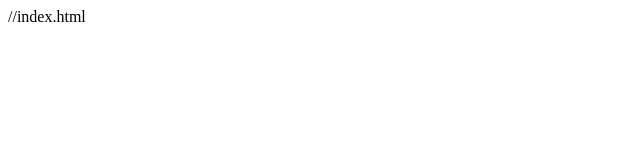
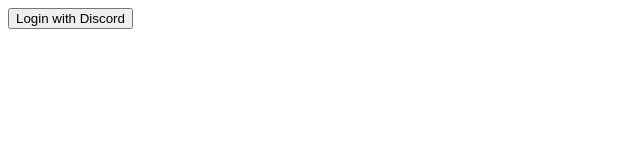
Before and after one commit to Satisfaction108/Satisfaction108.github.io, a plain HTML site: page index.html in a window 1280 px wide. Shown: the whole page, without its empty margins (0-640 px from the left). Drawn offline with Linux system fonts and the light colour scheme.

Commit message:
Update index.html

```diff
--- a/index.html
+++ b/index.html
@@ -1 +1,7 @@
-//index.html
+<html>
+  <body>
+    <a href="https://discord.com/oauth2/authorize?client_id=1280796742425645087&response_type=code&redirect_uri=https%3A%2F%2Fsatisfaction108.github.io%2F&scope=identify">
+    <button>Login with Discord</button>
+</a
+  </body>
+</html>
```
